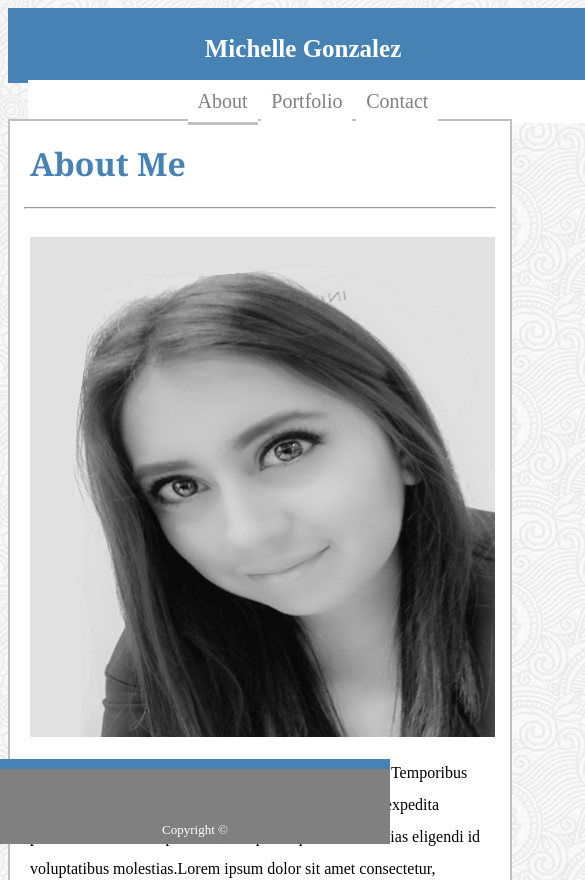
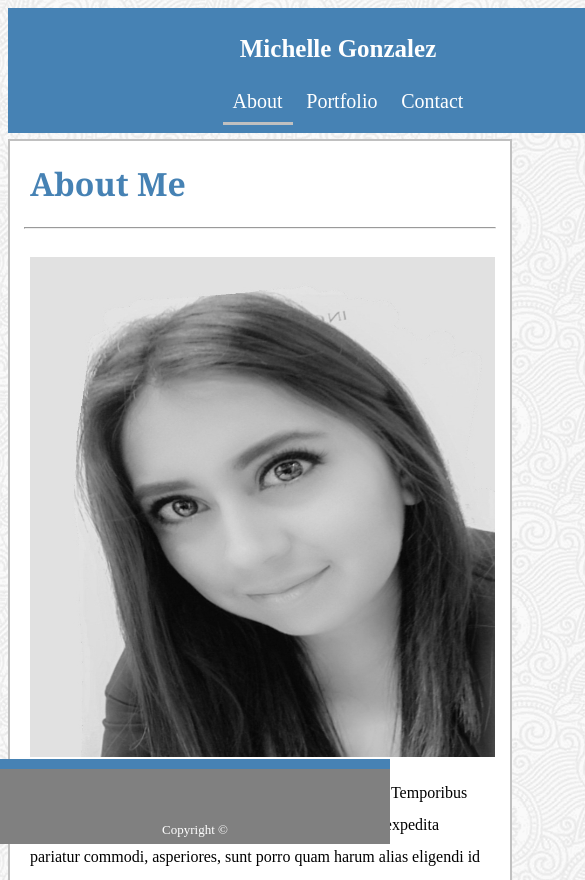
Before and after one commit to Michellegpedroza/Responsive-Portfolio, a plain HTML site: page index.html in a window 390 px wide. Shown: the top 880 px of the page, 585 px wide, since content can reach past the window. Drawn offline with Linux system fonts and the light colour scheme.

Commit message:
adjusted the navBar responsiveness at a 640px width view

```diff
--- a/assets/css/style.css
+++ b/assets/css/style.css
@@ -58,6 +58,7 @@ hr {
 }
 
 .container {
+    padding-bottom: 20px;
     width: 960px;
     height: auto;
     margin: auto;
@@ -158,7 +159,7 @@ button:hover {
     height: 75px;
     width: 100%;
     background-color: #808080;
-    color: #fff;
+    color: #ffffff;
     border-top: 10px solid #4682b4;
     margin-top: 100px;
     text-align: center;
@@ -203,6 +204,7 @@ button:hover {
     }
     .container {
         width: 600px;
+        padding-bottom: 20px;
     }
     /* about me content */
     #profilePic {
@@ -213,20 +215,21 @@ button:hover {
 
 @media only screen and (max-width: 640px) {
     header {
-        width: 590px;
+        width: 640px;
         height: 75px;
-        background-color: #4682b4;
         color: #ffffff;
         padding: 0;
+        margin-bottom: 20px;
         text-align: center;
     }
     #navDiv {
-        width: 550px;
-        padding: 10PX;
+        background-color: #4682b4;
+        width: 640px;
+        padding: 10px;
         margin: auto;
+        text-align: center;
     }
     #name {
-        width: 550px;
         display: block;
         background-color: #4682b4;
         padding: 0;
@@ -234,14 +237,11 @@ button:hover {
         border: none;
     }
     .navLinks {
-        width: 550px;
+        width: 640px;
         float: none;
         padding: 10px;
-        background-color: white;
     }
     a {
-        background-color: white;
-        color: #808080;
         font-size: 20px;
         text-decoration: none;
     }
```
